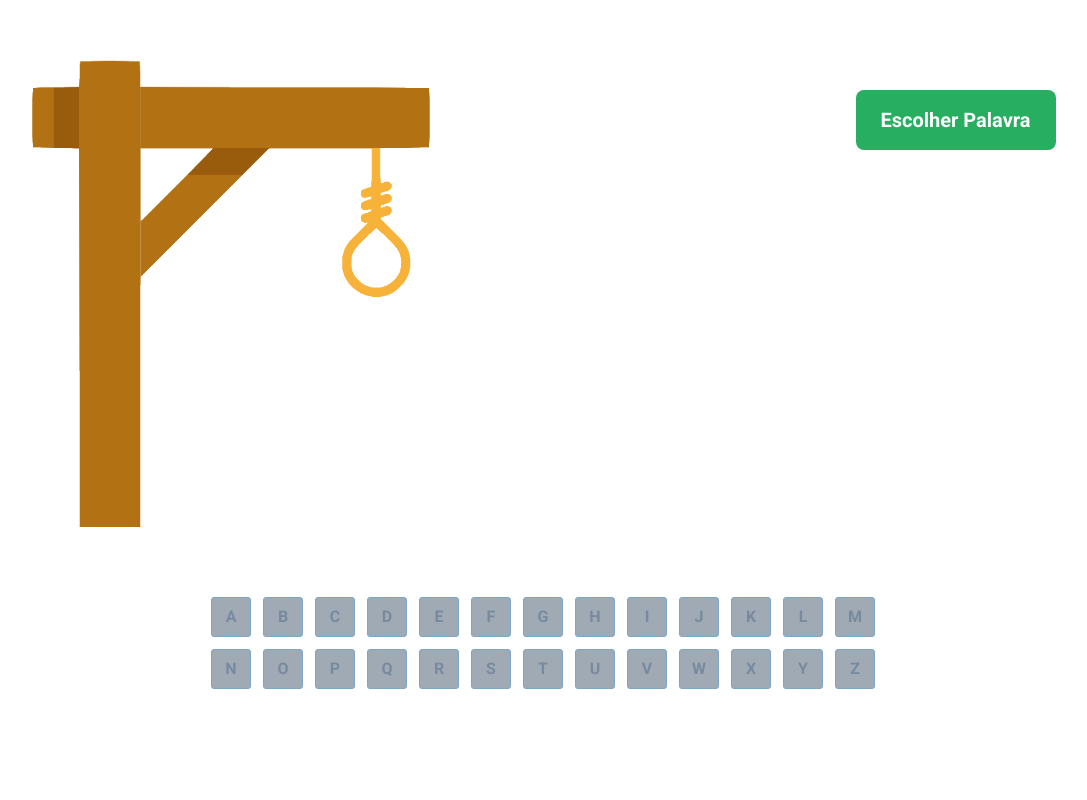
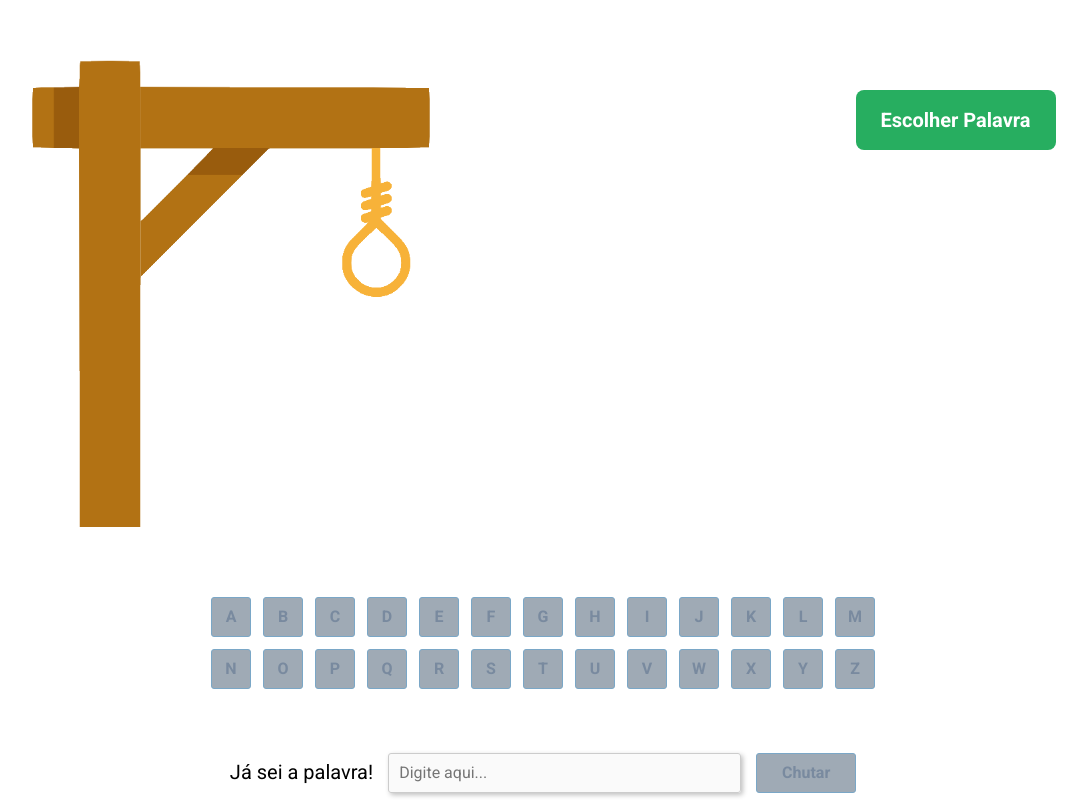
Before and after one commit to DSAFSFMM/projeto8-jogoforca, a React (Create React App) app: page / in a window 1280 px wide. Shown: the whole page, without its empty margins (97-1184 px from the left). Built offline with nearby package versions, Linux system fonts and the light colour scheme.

Commit message:
Versão com bônus - final

```diff
--- a/public/index.html
+++ b/public/index.html
@@ -5,8 +5,7 @@
   <meta name="viewport" content="width=device-width, initial-scale=1" />
   <link rel="preconnect" href="https://fonts.googleapis.com">
   <link rel="preconnect" href="https://fonts.gstatic.com" crossorigin>
-  <link href="https://fonts.googleapis.com/css2?family=Noto+Sans:wght@700&family=Roboto:wght@700&display=swap"
-    rel="stylesheet">
+  <link href="https://fonts.googleapis.com/css2?family=Noto+Sans:wght@700&family=Roboto:wght@400;700&display=swap" rel="stylesheet">
   <title>Forca</title>
 </head>
 
--- a/src/App.js
+++ b/src/App.js
@@ -2,6 +2,7 @@ import Letras from "./Letras";
 import Jogo from "./Jogo";
 import palavras from "./palavras"
 import { useState } from "react"
+import Chute from "./Chute";
 
 
 export default function App() {
@@ -11,10 +12,12 @@ export default function App() {
   const [display, setDisplay] = useState("");
   const [letrasClicadas, setLetrasClicadas] = useState([]);
   const [cor, setCor] = useState("");
+  const [input, setInput] = useState("");
   return (
     <div className="App">
-      <Jogo cor={cor} setJogo={setJogo} listaPalavras={palavras} setPalavra={setPalavra} jogo={jogo} display={display} setDisplay={setDisplay} nErros={nErros} setNErros={setNErros} setCor={setCor} setLetrasClicadas={setLetrasClicadas}></Jogo>
+      <Jogo cor={cor} setJogo={setJogo} listaPalavras={palavras} setPalavra={setPalavra} display={display} setDisplay={setDisplay} nErros={nErros} setNErros={setNErros} setCor={setCor} setLetrasClicadas={setLetrasClicadas}></Jogo>
       <Letras setCor={setCor} setDisplay={setDisplay} jogo={jogo} setJogo={setJogo} setLetrasClicadas={setLetrasClicadas} letrasClicadas={letrasClicadas} palavra={palavra} setNErros={setNErros} nErros={nErros}></Letras>
+      <Chute jogo={jogo} input={input} setInput={setInput} palavra={palavra} setDisplay={setDisplay} setCor={setCor} setJogo={setJogo}></Chute>
     </div>
   );
 }
--- /dev/null
+++ b/src/Chute.js
@@ -0,0 +1,19 @@
+export default function Chute({jogo, input, setInput, palavra, setCor, setDisplay, setJogo}){
+    function verificaChute(){
+        setInput("");
+        setDisplay(palavra.join(""));
+        setJogo(false);
+        if (input === palavra.join("")) {
+            setCor("verde");
+        }else{
+            setCor("vermelho");
+        }
+    }
+    return(
+        <div className="Chute">
+            <p>Já sei a palavra!</p>
+            <input placeholder="Digite aqui..." disabled={jogo?false:true} value={input} onChange={(event)=>setInput(event.target.value)}></input>
+            <button disabled={jogo?false:true} onClick={verificaChute}>Chutar</button>
+        </div>
+    );
+}
--- a/src/Jogo.js
+++ b/src/Jogo.js
@@ -7,33 +7,34 @@ import img5 from "./assets/forca5.png"
 import img6 from "./assets/forca6.png"
 
 
-export default function Jogo({ setJogo, listaPalavras, setPalavra, jogo, display, setDisplay, nErros, cor, setCor, setNErros, setLetrasClicadas}) {
+export default function Jogo({ setJogo, listaPalavras, setPalavra, display, setDisplay, nErros, cor, setCor, setNErros, setLetrasClicadas}) {
     const img = [img0, img1, img2, img3, img4, img5, img6];
+
+    function comecaJogo() {
+        let placeHolder = "";
+        setJogo(true);
+        setCor("");
+        setNErros(0);
+        setLetrasClicadas([]);
+        listaPalavras.sort(comparador);
+        setPalavra(listaPalavras[0].split(""));
+        for (let i = 0; i < listaPalavras[0].length; i++) {
+            placeHolder += " _"
+        }
+        setDisplay(placeHolder);
+    }
+
     return (
         <div className="Jogo">
             <img data-test="game-image" src={img[nErros]} alt={`imgaem da forca no estagio ${nErros}`}></img>
             <div>
-                <button data-test="choose-word" onClick={() => comecaJogo(setJogo, listaPalavras, setPalavra, setDisplay, setCor, setNErros, setLetrasClicadas)} disabled={jogo ? true : false}>Escolher Palavra</button>
+                <button data-test="choose-word" onClick={() => comecaJogo()} >Escolher Palavra</button>
                 <p data-test="word" className={`palavra ${cor}`}>{display}</p>
             </div>
         </div>
     );
 }
 
-function comecaJogo(setJogo, listaPalavras, setPalavra, setDisplay, setCor, setNErros, setLetrasClicadas) {
-    let placeHolder = "";
-    setJogo(true);
-    setCor("");
-    setNErros(0);
-    setLetrasClicadas([]);
-    listaPalavras.sort(comparador);
-    setPalavra(listaPalavras[0].split(""));
-    for (let i = 0; i < listaPalavras[0].length; i++) {
-        placeHolder += " _"
-    }
-    setDisplay(placeHolder);
-}
-
 function comparador() {
     return Math.random() - 0.5;
 }
--- /dev/null
+++ b/src/Letra.js
@@ -0,0 +1,38 @@
+export default function Letra({propriedades, text}) {
+    const {jogo, setLetrasClicadas, letrasClicadas, palavra, setNErros , nErros, setDisplay, setCor, setJogo} = propriedades;
+    function selecionaLetra() {
+        let novoErro;
+        const novaLista = [...letrasClicadas, text];
+        let novoDisplay = "";
+        setLetrasClicadas(novaLista);
+        if(palavra.includes(text)){
+            for (let i = 0; i < palavra.length; i++){
+                if(novaLista.includes(palavra[i])){
+                    novoDisplay += palavra[i];
+                }else{
+                    novoDisplay += " _";
+                }
+            }
+            setDisplay(novoDisplay);
+        }else{
+            novoErro = nErros + 1;
+            setNErros(novoErro);
+        }
+        if(novoErro === 6){
+            setDisplay(palavra.join(""));
+            setCor("vermelho");
+            setJogo(false);
+        }
+        if(novoDisplay === palavra.join("")){
+            setCor("verde");
+            setJogo(false);
+        }
+    }
+
+
+    return (
+        <button data-test="letter" onClick={() => selecionaLetra(setLetrasClicadas, text, letrasClicadas, palavra, setNErros, nErros, setDisplay, setCor, setJogo)} className="Letra" disabled={(!jogo || letrasClicadas.includes(text)) ? true : false}>
+            {(text.toUpperCase())}
+        </button>
+    );
+}
--- a/src/Letras.js
+++ b/src/Letras.js
@@ -1,45 +1,10 @@
-export default function Letras({ jogo, setLetrasClicadas, letrasClicadas, palavra, setNErros, nErros, setDisplay, setCor, setJogo}) {
+import Letra from "./Letra";
+
+export default function Letras(props) {
     const alfabeto = ["a", "b", "c", "d", "e", "f", "g", "h", "i", "j", "k", "l", "m", "n", "o", "p", "q", "r", "s", "t", "u", "v", "w", "x", "y", "z"];
     return (
         <div className="Letras">
-            {alfabeto.map((letra) => <Letra key={letra} setJogo={setJogo} setCor={setCor} setDisplay={setDisplay} nErros={nErros} setNErros={setNErros} palavra={palavra} jogo={jogo} text={letra} setLetrasClicadas={setLetrasClicadas} letrasClicadas={letrasClicadas}></Letra>)}
+            {alfabeto.map((letra) => <Letra key={letra} text={letra} propriedades={props} ></Letra>)}
         </div>
     );
 }
-
-function Letra({ jogo, text, setLetrasClicadas, letrasClicadas, palavra, setNErros , nErros, setDisplay, setCor, setJogo}) {
-    return (
-        <button data-test="letter" onClick={() => selecionaLetra(setLetrasClicadas, text, letrasClicadas, palavra, setNErros, nErros, setDisplay, setCor, setJogo)} className="Letra" disabled={(!jogo || letrasClicadas.includes(text)) ? true : false}>
-            {(text.toUpperCase())}
-        </button>
-    );
-}
-
-function selecionaLetra(setLetrasClicadas, text, letrasClicadas, palavra, setNErros, nErros, setDisplay, setCor, setJogo) {
-    let novoErro;
-    const novaLista = [...letrasClicadas, text];
-    let novoDisplay = "";
-    setLetrasClicadas(novaLista);
-    if(palavra.includes(text)){
-        for (let i = 0; i < palavra.length; i++){
-            if(novaLista.includes(palavra[i])){
-                novoDisplay += palavra[i];
-            }else{
-                novoDisplay += " _";
-            }
-        }
-        setDisplay(novoDisplay);
-    }else{
-        novoErro = nErros + 1;
-        setNErros(novoErro);
-    }
-    if(novoErro === 6){
-        setDisplay(palavra.join(""));
-        setCor("vermelho");
-        setJogo(false);
-    }
-    if(novoDisplay === palavra.join("")){
-        setCor("verde");
-        setJogo(false);
-    }
-}
--- a/src/css/style.css
+++ b/src/css/style.css
@@ -73,7 +73,7 @@ body {
     cursor: pointer;
 }
 
-.Jogo div{
+.Jogo div {
     display: flex;
     flex-direction: column;
     justify-content: space-between;
@@ -90,9 +90,75 @@ body {
     text-align: center;
 }
 
-.verde{
+.verde {
     color: #27AE60;
 }
-.vermelho{
+
+.vermelho {
     color: #FF0000;
 }
+
+/*Bonus*/
+
+.Chute {
+    display: flex;
+    justify-content: center;
+    margin-top: 64px;
+    gap: 0 15px;
+}
+
+.Chute input {
+    width: 353px;
+    height: 40px;
+    border-radius: 3px;
+    border: 1px solid #CCCCCC;
+    box-shadow: 2px 2px 5px rgba(0, 0, 0, 0.25);
+    font-family: 'Roboto';
+    font-weight: 400;
+    font-size: 16px;
+    line-height: 19px;
+    padding-left: 10px;
+}
+
+.Chute input:focus{
+    outline: none;
+}
+
+.Chute button {
+    background: #E1ECF4;
+    border: 1px solid #7AA7C7;
+    border-radius: 3px;
+    width: 100px;
+    height: 40px;
+    font-family: 'Roboto';
+    font-weight: 700;
+    font-size: 16px;
+    line-height: 19px;
+    display: flex;
+    justify-content: center;
+    align-items: center;
+    color: #3C76A1;
+}
+.Chute button:hover{
+    cursor: pointer;
+    background: #9FAAB5;
+    border: 1px solid #7AA7C7;
+    border-radius: 3px;
+    color: #798A9F;
+}
+.Chute button:disabled{
+    cursor: default;
+    background: #9FAAB5;
+    border: 1px solid #7AA7C7;
+    border-radius: 3px;
+    color: #798A9F;
+}
+
+.Chute p {
+    font-family: 'Roboto';
+    font-weight: 400;
+    font-size: 20px;
+    line-height: 23px;
+    display: flex;
+    align-items: center;
+}
```
